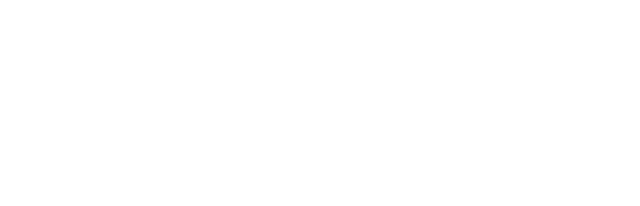
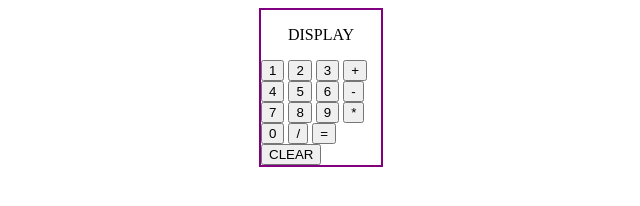
Before and after one commit to wizardabhi77/calculator, a plain HTML site: page index.html in a window 1280 px wide. Shown: the whole page, without its empty margins (319-959 px from the left). Drawn offline with Linux system fonts and the light colour scheme.

Commit message:
Add HTML Calculator with buttons
no functionality just visual change

```diff
--- a/index.html
+++ b/index.html
@@ -4,9 +4,32 @@
     <meta charset="UTF-8">
     <meta name="viewport" content="width=device-width, initial-scale=1.0">
     <script src="calc.js" defer></script>
+    <link rel="stylesheet" href="styles.css">
     <title>Document</title>
 </head>
 <body>
-
+    <div class="container">
+        <div class="screen">
+            <p>DISPLAY</p>
+        </div>
+        <div class="btn">
+            <button>1</button>
+            <button>2</button>
+            <button>3</button>
+            <button>+</button>
+            <button>4</button>
+            <button>5</button>
+            <button>6</button>
+            <button>-</button>
+            <button>7</button>
+            <button>8</button>
+            <button>9</button>
+            <button>*</button>
+            <button>0</button>
+            <button>/</button>
+            <button>=</button>
+            <button>CLEAR</button>
+        </div>
+    </div>
 </body>
 </html>
--- /dev/null
+++ b/styles.css
@@ -0,0 +1,20 @@
+.container {
+    display: flex;
+    border : 2px solid purple;
+    flex-direction: column;
+    align-items: center;
+    width : 120px;
+}
+
+.screen {
+
+}
+
+.btn {
+    flex-wrap: wrap;
+}
+
+body {
+    display: flex;
+    justify-content: center;
+}
```
